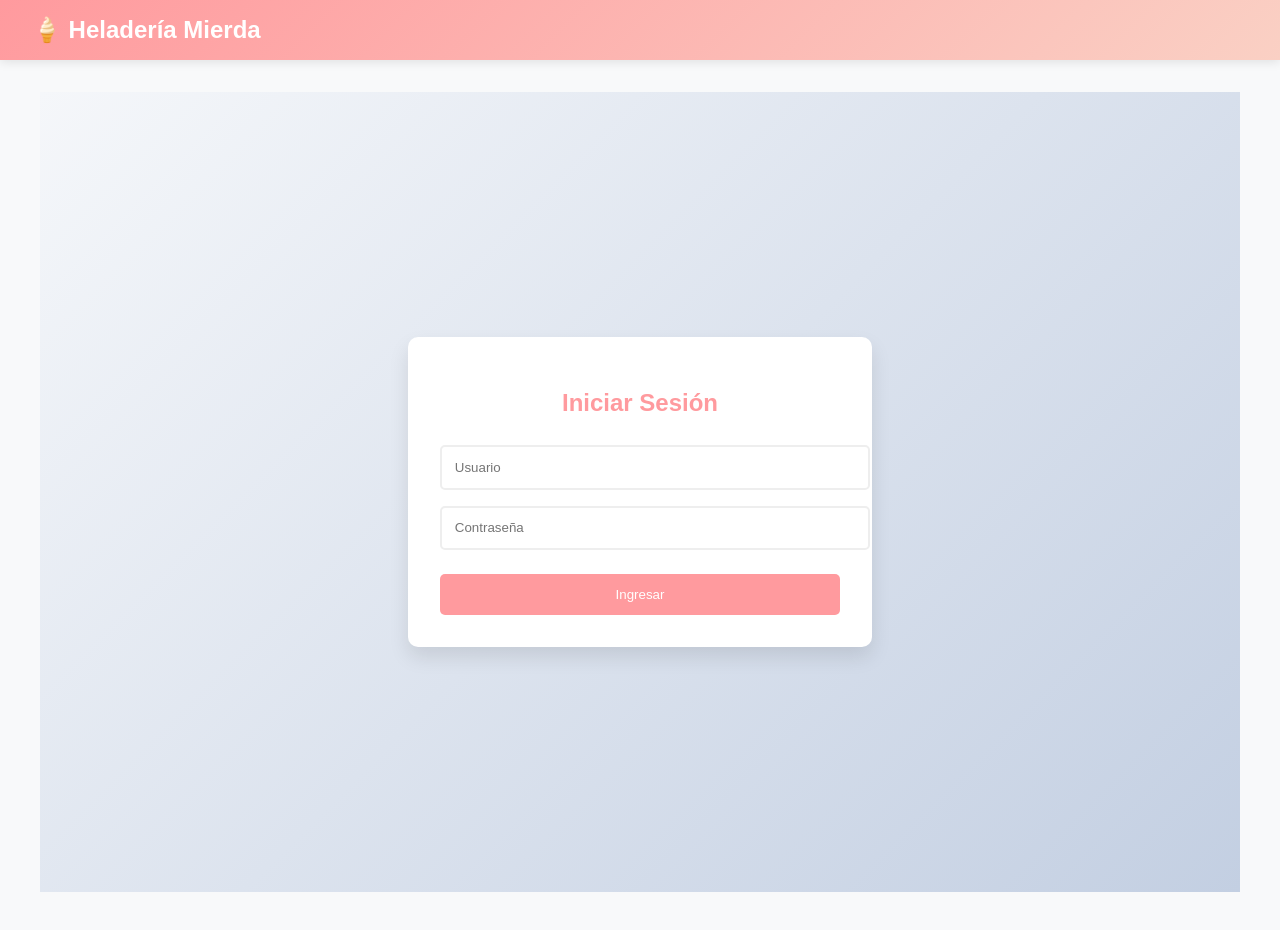
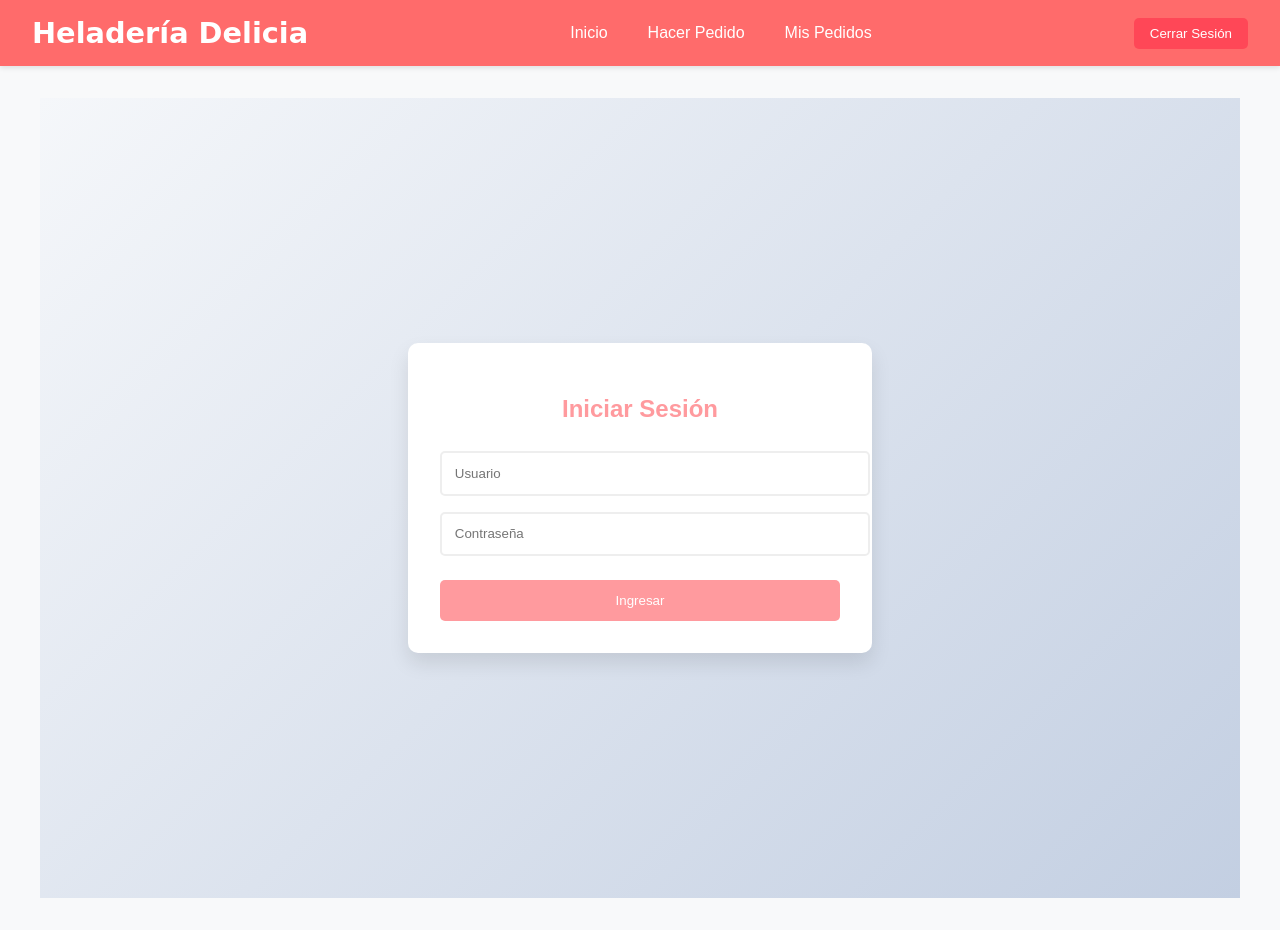
Before and after one commit to Santiag0jaja/app-heladeria, an Angular app: page /login in a window 1280 px wide. Built offline with nearby package versions, Linux system fonts and the light colour scheme.

Commit message:
header complete

```diff
--- a/angular.json
+++ b/angular.json
@@ -27,6 +27,7 @@
               }
             ],
             "styles": [
+             "node_modules/@fortawesome/fontawesome-free/css/all.min.css",
               "src/styles.css"
             ],
             "scripts": []
--- a/package.json
+++ b/package.json
@@ -17,6 +17,7 @@
     "@angular/platform-browser": "^19.2.0",
     "@angular/platform-browser-dynamic": "^19.2.0",
     "@angular/router": "^19.2.0",
+    "@fortawesome/fontawesome-free": "^6.7.2",
     "rxjs": "~7.8.0",
     "tslib": "^2.3.0",
     "zone.js": "~0.15.0"
--- a/src/app/components/header/header.component.css
+++ b/src/app/components/header/header.component.css
@@ -1,29 +1,58 @@
+/* header.component.css */
 .header {
-  background: linear-gradient(135deg, #ff9a9e 0%, #fad0c4 100%);
+  background-color: #ff6b6b;
+  color: white;
   padding: 1rem 2rem;
   display: flex;
   justify-content: space-between;
   align-items: center;
-  box-shadow: 0 2px 10px rgba(0,0,0,0.1);
+  box-shadow: 0 2px 5px rgba(0,0,0,0.1);
 }
 
-.logo {
-  color: white;
-  font-size: 1.5rem;
-  font-weight: bold;
-  cursor: pointer;
+.logo h1 {
+  margin: 0;
+  font-size: 1.8rem;
+  font-family: 'Comic Sans MS', cursive;
 }
 
-button {
-  background: white;
+.nav {
+  display: flex;
+  gap: 1.5rem;
+}
+
+.nav a {
+  color: white;
+  text-decoration: none;
+  font-weight: 500;
+  padding: 0.5rem;
+  border-radius: 5px;
+  transition: background-color 0.3s;
+}
+
+.nav a:hover {
+  background-color: #ff8e8e;
+}
+
+.nav a.active {
+  background-color: #ff4757;
+  font-weight: bold;
+}
+
+.user-section {
+  display: flex;
+  align-items: center;
+}
+
+.logout-btn {
+  background-color: #ff4757;
+  color: white;
   border: none;
   padding: 0.5rem 1rem;
-  border-radius: 20px;
+  border-radius: 5px;
   cursor: pointer;
-  transition: all 0.3s;
+  transition: background-color 0.3s;
 }
 
-button:hover {
-  transform: translateY(-2px);
-  box-shadow: 0 4px 8px rgba(0,0,0,0.1);
+.logout-btn:hover {
+  background-color: #e84118;
 }
--- a/src/app/components/header/header.component.html
+++ b/src/app/components/header/header.component.html
@@ -1 +1,16 @@
-<p>header works!</p>
+<!-- header.component.html -->
+<header class="header">
+  <div class="logo">
+    <h1>Heladería Delicia</h1>
+  </div>
+  <nav class="nav">
+    <a [class.active]="isActive('/inicio')" routerLink="/inicio">Inicio</a>
+    <a [class.active]="isActive('/hacer-pedido')" routerLink="/hacer-pedido">Hacer Pedido</a>
+    <a [class.active]="isActive('/listar-pedidos')" routerLink="/listar-pedidos">Mis Pedidos</a>
+    <a [class.active]="isActive('/gestion-sabores')" routerLink="/gestion-sabores" *ngIf="isAdmin">Gestionar Sabores</a>
+    <a [class.active]="isActive('/clientes')" routerLink="/clientes" *ngIf="isAdmin">Clientes</a>
+  </nav>
+  <div class="user-section">
+    <button class="logout-btn" (click)="logout()">Cerrar Sesión</button>
+  </div>
+</header>
--- a/src/app/components/header/header.component.ts
+++ b/src/app/components/header/header.component.ts
@@ -1,58 +1,22 @@
 import { Component } from '@angular/core';
+import { Router } from '@angular/router';
 import { CommonModule } from '@angular/common';
-import { Router } from '@angular/router';
-
 @Component({
+  selector: 'app-header',
   standalone: true,
   imports: [CommonModule],
-  selector: 'app-header',
-  template: `
-    <header class="header">
-      <div class="logo" (click)="goHome()">🍦 Heladería Mierda</div>
-      <nav>
-        <button *ngIf="isLoggedIn" (click)="logout()">Cerrar sesión</button>
-      </nav>
-    </header>
-  `,
-  styles: [`
-    .header {
-      background: linear-gradient(135deg, #ff9a9e 0%, #fad0c4 100%);
-      padding: 1rem 2rem;
-      display: flex;
-      justify-content: space-between;
-      align-items: center;
-      box-shadow: 0 2px 10px rgba(0,0,0,0.1);
-      color: white;
-    }
-    .logo {
-      font-size: 1.5rem;
-      font-weight: bold;
-      cursor: pointer;
-    }
-    button {
-      background: white;
-      border: none;
-      padding: 0.5rem 1rem;
-      border-radius: 20px;
-      cursor: pointer;
-      color: #ff6b6b;
-      font-weight: bold;
-    }
-  `]
+  templateUrl: './header.component.html',
+  styleUrls: ['./header.component.css']
 })
 export class HeaderComponent {
-  isLoggedIn = false;
+  constructor(private router: Router) {}
 
-  constructor(private router: Router) {
-    this.isLoggedIn = localStorage.getItem('isLoggedIn') === 'true';
+public isAdmin: boolean = false;
+  isActive(route: string): boolean {
+    return this.router.url === route;
   }
 
-  logout() {
-    localStorage.removeItem('isLoggedIn');
-    this.router.navigate(['/login']);
-  }
-
-  goHome() {
-    this.router.navigate(['/inicio']);
+  logout(): void {
+    console.log('Logout clicked');
   }
 }
```
Also changed, not shown: 1 other file (tests, documents, lock files or other folders).
